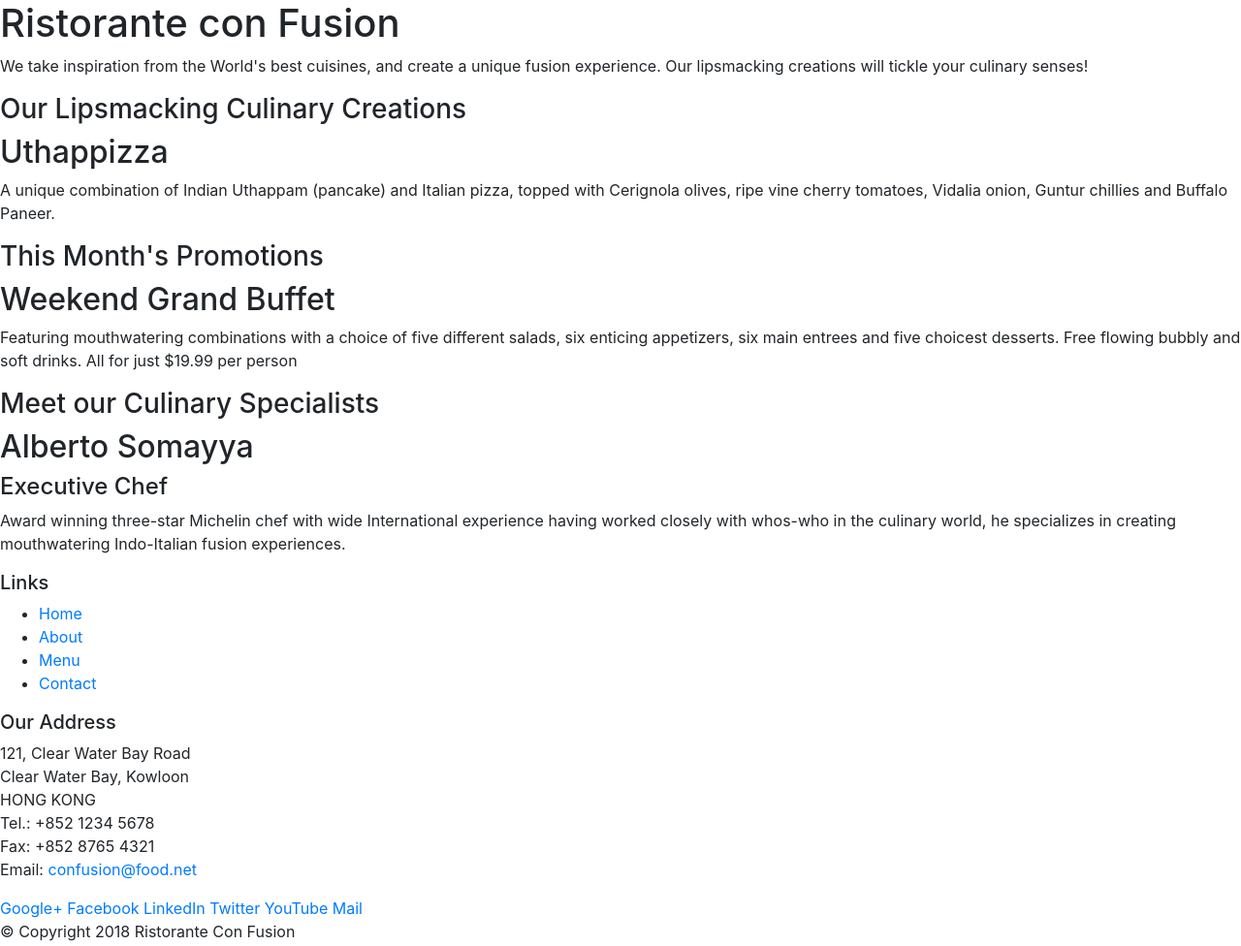
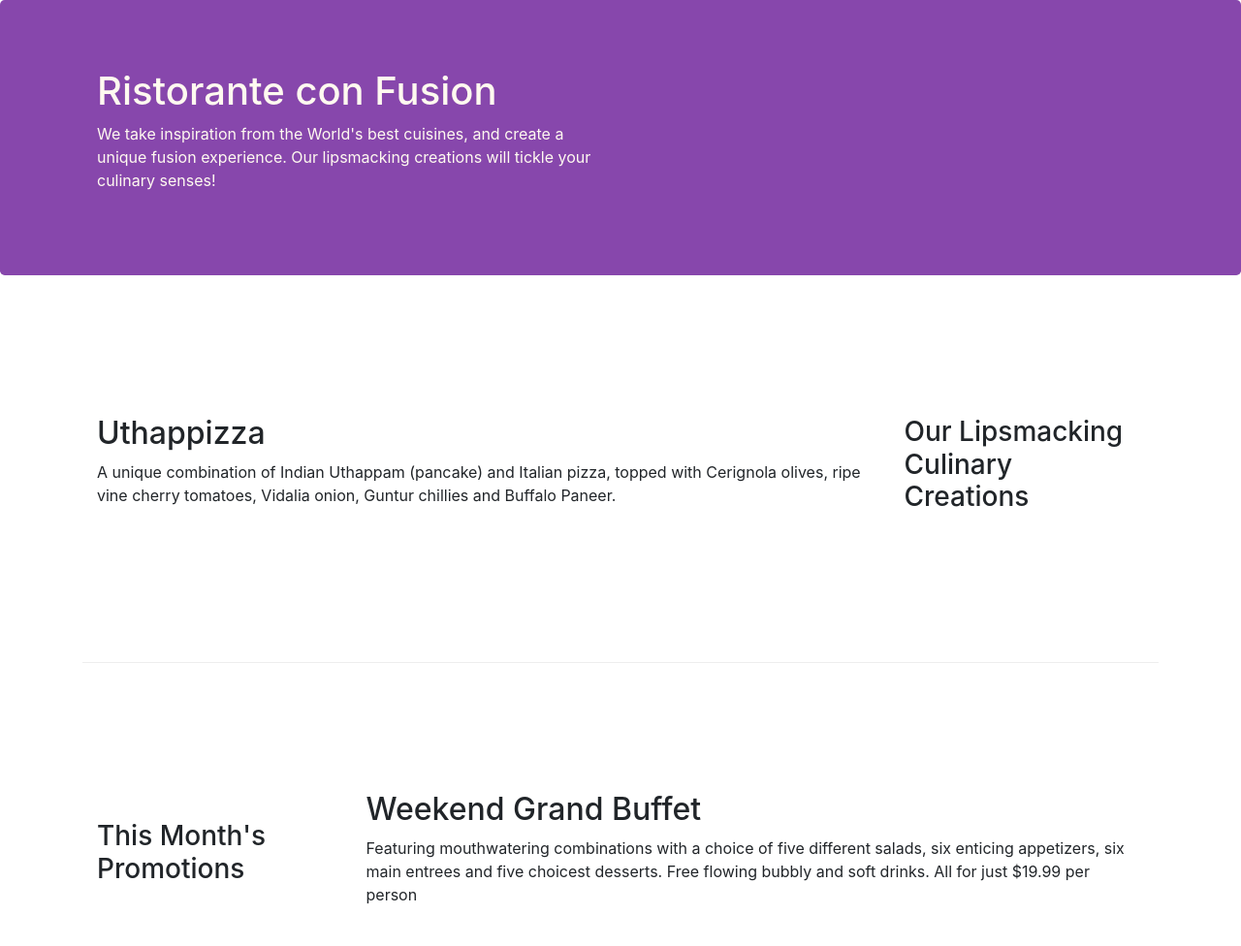
Before and after one commit to daniaMawlawi91/bootstrap-4-course, a website: page index.html in a window 1280 px wide. Shown: the top 976 px of the page at 97% size. Drawn offline with nearby package versions, Linux system fonts and the light colour scheme.

Commit message:
excersize 1

```diff
--- /dev/null
+++ b/css/styles.css
@@ -0,0 +1,30 @@
+.row-header{
+    margin:0px auto;
+    padding:0px;
+}
+
+.row-content {
+    margin:0px auto;
+    padding: 50px 0px 50px 0px;
+    border-bottom: 1px ridge;
+    min-height:400px;
+}
+
+.footer{
+    background-color: #ac47a7;
+    margin:0px auto;
+    padding: 20px 0px 20px 0px;
+}
+
+.jumbotron {
+    padding:70px 30px 70px 30px;
+    margin:0px auto;
+    background: #8747ac ;
+    color:floralwhite;
+}
+
+.address{
+    font-size:80%;
+    margin:0px;
+    color:#0f0f0f;
+}
--- a/index.html
+++ b/index.html
@@ -5,34 +5,34 @@
     <meta charset="utf-8">
     <meta name="viewport" content="width=device-width, initial-scale=1, shrink-to-fit=no">
     <meta http-equiv="x-ua-compatible" content="ie=edge">
-
     <!-- Bootstrap CSS -->
     <link rel="stylesheet" href="node_modules/bootstrap/dist/css/bootstrap.min.css">
+    <link href="css/styles.css" rel="stylesheet">
     <title>Ristorante Con Fusion</title>
 </head>
 
 <body>
 
-    <header>
-        <div>
-            <div>
-                <div>
+    <header class="jumbotron">
+        <div class="container">
+            <div class="row row-header">
+                <div class="col-12 col-sm-6">
                     <h1>Ristorante con Fusion</h1>
                     <p>We take inspiration from the World's best cuisines, and create a unique fusion experience. Our
                         lipsmacking creations will tickle your culinary senses!</p>
                 </div>
-                <div>
+                <div class="col-12 col-sm">
                 </div>
             </div>
         </div>
     </header>
 
-    <div>
-        <div>
-            <div>
+    <div class="container">
+        <div class="row row-content align-items-center">
+            <div class="col-12 col-sm-4 order-sm-last col-md-3">
                 <h3>Our Lipsmacking Culinary Creations</h3>
             </div>
-            <div>
+            <div class="col col-sm order-sm-first col-md">
                 <h2>Uthappizza</h2>
                 <p>A unique combination of Indian Uthappam (pancake) and Italian pizza, topped with Cerignola olives,
                     ripe vine cherry tomatoes, Vidalia onion, Guntur chillies and Buffalo Paneer.</p>
@@ -40,11 +40,11 @@
         </div>
 
 
-        <div>
-            <div>
+        <div class="row row-content align-items-center">
+            <div class="col-12 col-sm-4 col-md-3">
                 <h3>This Month's Promotions</h3>
             </div>
-            <div>
+            <div class="col col-sm col-md">
                 <h2>Weekend Grand Buffet</h2>
                 <p>Featuring mouthwatering combinations with a choice of five different salads, six enticing appetizers,
                     six main entrees and five choicest desserts. Free flowing bubbly and soft drinks. All for just
@@ -52,11 +52,11 @@
             </div>
         </div>
 
-        <div>
-            <div>
+        <div class="row row-content align-items-center">
+            <div class="col-12 col-sm-4 order-sm-last col-md-3">
                 <h3>Meet our Culinary Specialists</h3>
             </div>
-            <div>
+            <div class="col col-sm order-sm-first col-md">
                 <h2>Alberto Somayya</h2>
                 <h4>Executive Chef</h4>
                 <p>Award winning three-star Michelin chef with wide International experience having worked closely with
@@ -66,19 +66,19 @@
         </div>
     </div>
 
-    <footer>
-        <div>
-            <div>
-                <div>
+    <footer class="footer">
+        <div class="container">
+            <div class="row">
+                <div class="col-4 offset-1 col-sm-2">
                     <h5>Links</h5>
-                    <ul>
+                    <ul class="list-unstyled">
                         <li><a href="#">Home</a></li>
                         <li><a href="#">About</a></li>
                         <li><a href="#">Menu</a></li>
                         <li><a href="#">Contact</a></li>
                     </ul>
                 </div>
-                <div>
+                <div class="col-7 col-sm-5">
                     <h5>Our Address</h5>
                     <address>
                         121, Clear Water Bay Road<br>
@@ -89,8 +89,8 @@
                         Email: <a href="mailto:confusion@food.net">confusion@food.net</a>
                     </address>
                 </div>
-                <div>
-                    <div>
+                <div class="col-12 col-sm-4 align-self-center">
+                    <div class="text-center">
                         <a href="http://google.com/+">Google+</a>
                         <a href="http://www.facebook.com/profile.php?id=">Facebook</a>
                         <a href="http://www.linkedin.com/in/">LinkedIn</a>
@@ -100,8 +100,8 @@
                     </div>
                 </div>
             </div>
-            <div>
-                <div>
+            <div class="row justify-content-center">
+                <div class="col-auto">
                     <p>© Copyright 2018 Ristorante Con Fusion</p>
                 </div>
             </div>
```
